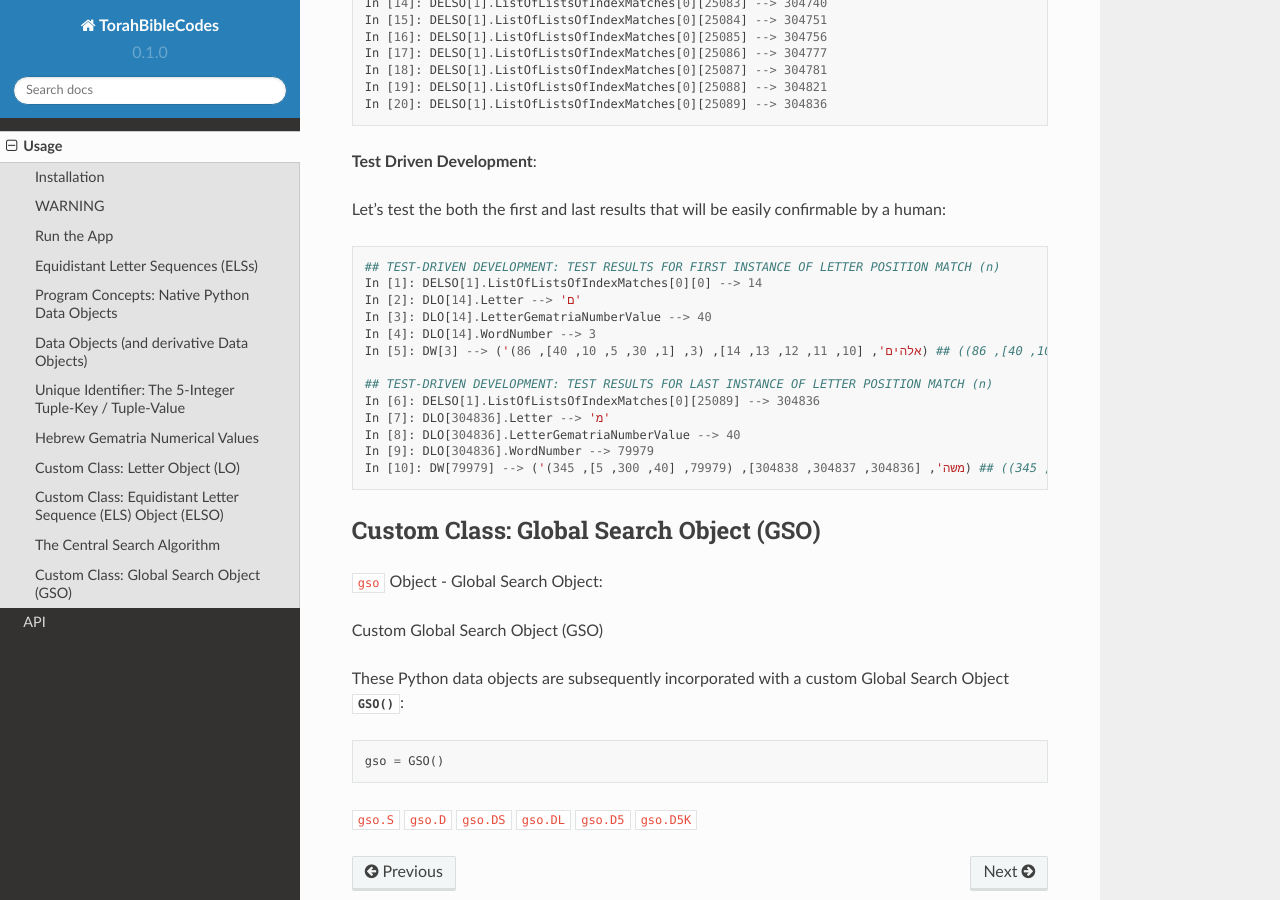
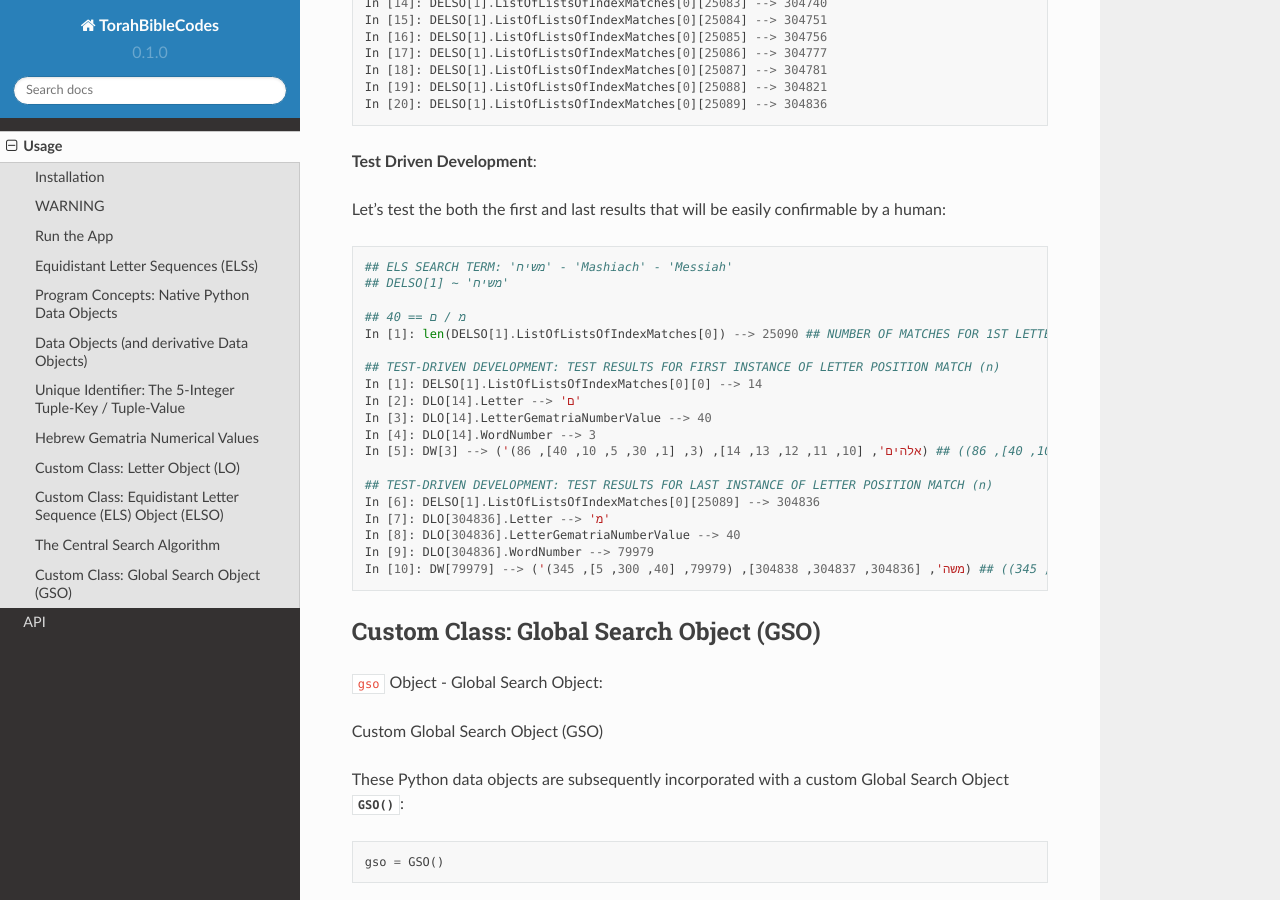
Before and after one commit to TorahBibleCodes/TorahBibleCodes_Sphinx, a Sphinx documentation site: the page built from docs/source/usage.rst, in a window 1280 px wide and 900 px high, scrolled down 13048 px. Built offline with Sphinx 7.4.7 and the Read the Docs theme 2.0.0, drawn with Linux system fonts in a browser that asks for light colours; some of the changed text lies outside the part shown.

Commit message:
Update usage.rst

```diff
--- a/docs/source/usage.rst
+++ b/docs/source/usage.rst
@@ -510,7 +510,7 @@
 **Assuming 304850 letters for entire Torah selected**::
 
    ## ELS SEARCH TERM: 'משיח' - 'Mashiach' - 'Messiah'
-   ## DELSO[1] == 'משיח'
+   ## DELSO[1] ~ 'משיח'
 
    ## 40 == מ / ם
    In [1]: len(DELSO[1].ListOfListsOfIndexMatches[0]) --> 25090 ## NUMBER OF MATCHES FOR 1ST LETTER IN 1ST ELS SEARCH TERM
@@ -526,7 +526,7 @@
 
 
    ## ELS SEARCH TERM: 'המשיח' - 'HaMashiach' - 'The Messiah'
-   ## DELSO[2] == 'המשיח'
+   ## DELSO[2] ~ 'המשיח'
 
    ## 5 == ה
    In [5]: len(DELSO[2].ListOfListsOfIndexMatches[0]) --> 28055 ## NUMBER OF MATCHES FOR 1ST LETTER IN 2ND ELS SEARCH TERM
@@ -589,6 +589,12 @@
 
 Let's test the both the first and last results that will be easily confirmable by a human::
 
+   ## ELS SEARCH TERM: 'משיח' - 'Mashiach' - 'Messiah'
+   ## DELSO[1] ~ 'משיח'
+
+   ## 40 == מ / ם
+   In [1]: len(DELSO[1].ListOfListsOfIndexMatches[0]) --> 25090 ## NUMBER OF MATCHES FOR 1ST LETTER IN 1ST ELS SEARCH TERM
+
    ## TEST-DRIVEN DEVELOPMENT: TEST RESULTS FOR FIRST INSTANCE OF LETTER POSITION MATCH (n)
    In [1]: DELSO[1].ListOfListsOfIndexMatches[0][0] --> 14
    In [2]: DLO[14].Letter --> 'ם'
```
